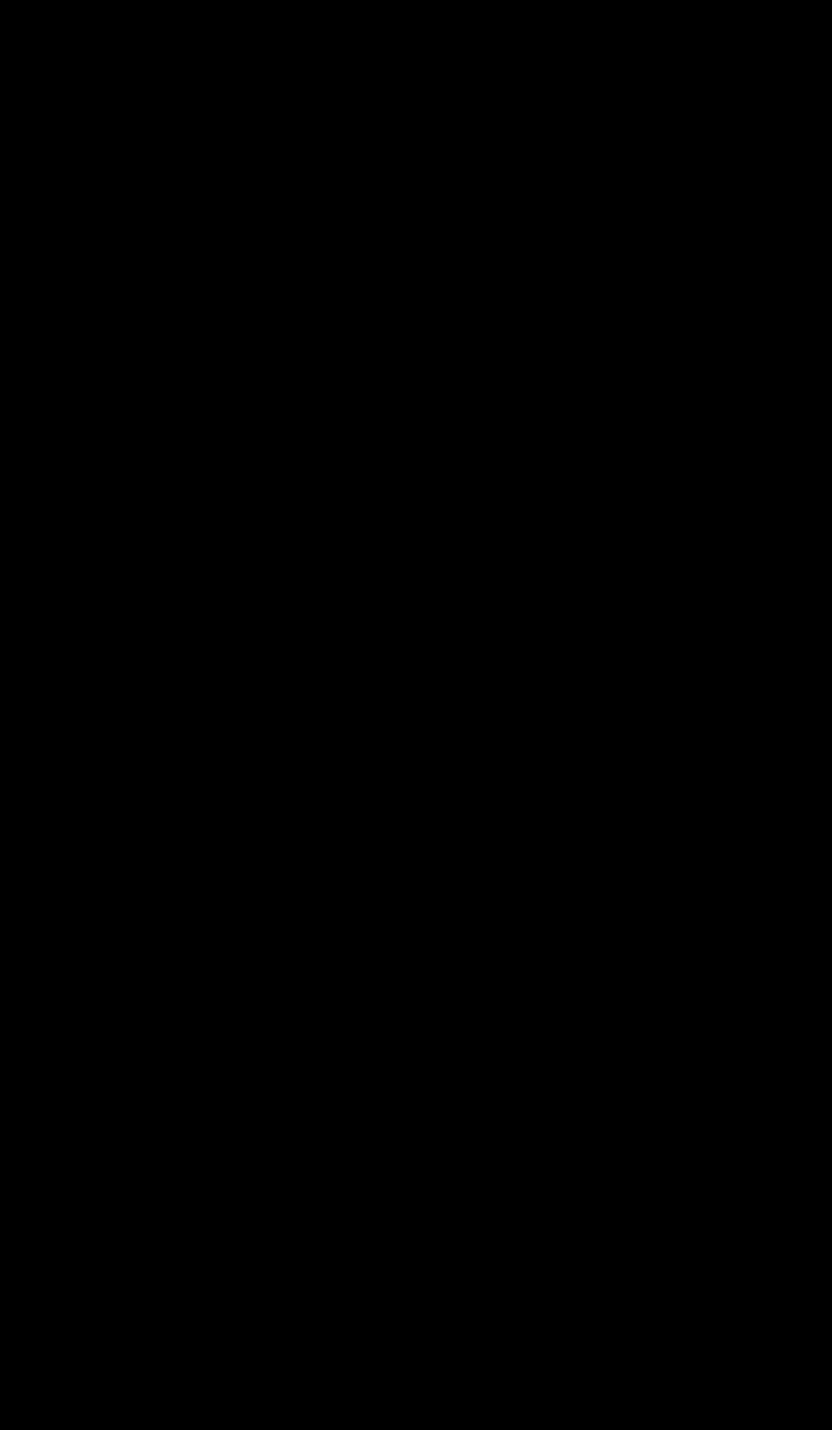
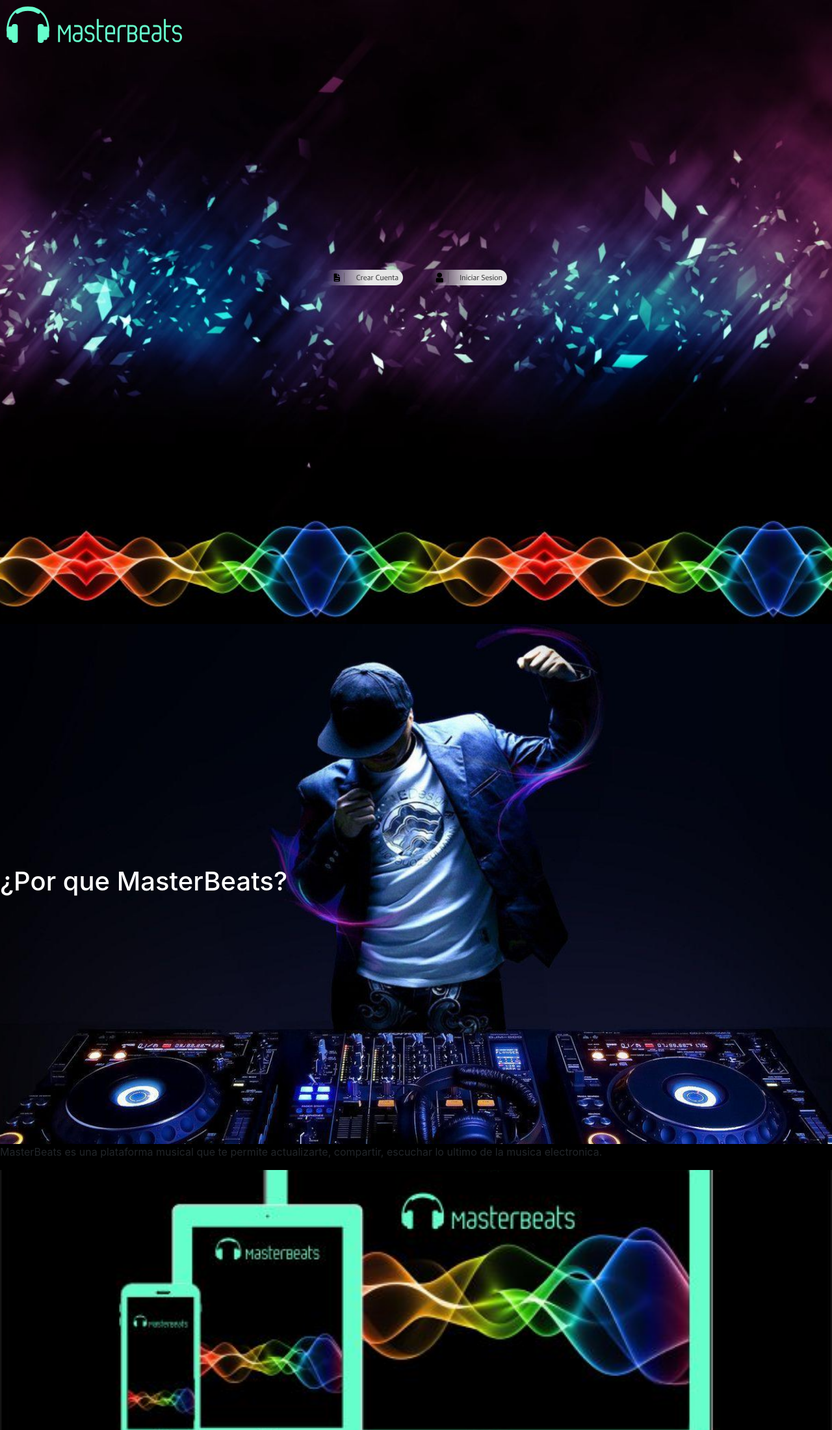
Before and after one commit to marc4emp/MasterBeats, a website: page index.html in a window 1280 px wide. Shown: the whole page at 65% size. Before the commit the page ends 800 px from the top, so only its background shows below. Drawn offline with nearby package versions, Linux system fonts and the light colour scheme.

Commit message:
Index update

```diff
--- a/index.html
+++ b/index.html
@@ -9,14 +9,71 @@
 
     <link rel="stylesheet" href="https://stackpath.bootstrapcdn.com/bootstrap/4.3.1/css/bootstrap.min.css"
         integrity="sha384-ggOyR0iXCbMQv3Xipma34MD+dH/1fQ784/j6cY/iJTQUOhcWr7x9JvoRxT2MZw1T" crossorigin="anonymous">
+    <link rel="stylesheet" href="/css/style.css">
 </head>
 
 <body style="background: black;">
+    <div class="fondo1">
+        <!-- Just an image -->
+        <img src="/img/logo.svg" width="290px" height="" alt="" class="logo">
+        <div class="botonesRegistro d-flex flex-wrap align-content-center justify-content-center">
+            <a href="" class="aBotReg"><img src="/img/crearCuenta.svg" alt="" class="imgBotReg"></a>
+            <a href="" class="aBotReg"><img src="/img/inicioSesion.svg" alt="" class="imgBotReg"></a>
+        </div>
+    </div>
+
+    <div class="fondo2"></div>
+
+    <div class="fondo3 text-white d-flex flex-wrap align-content-center">
+        <h1>¿Por que MasterBeats?</h1>
+    </div>
+
+    <div>
+        <p>MasterBeats es una plataforma musical que te permite actualizarte, compartir, escuchar lo ultimo de la musica
+            electronica.</p>
+    </div>
+
+    <div class="fondo4">
+
+    </div>
 
 
-    <script src="https://code.jquery.com/jquery-3.3.1.slim.min.js" integrity="sha384-q8i/X+965DzO0rT7abK41JStQIAqVgRVzpbzo5smXKp4YfRvH+8abtTE1Pi6jizo" crossorigin="anonymous"></script>
-    <script src="https://cdnjs.cloudflare.com/ajax/libs/popper.js/1.14.7/umd/popper.min.js" integrity="sha384-UO2eT0CpHqdSJQ6hJty5KVphtPhzWj9WO1clHTMGa3JDZwrnQq4sF86dIHNDz0W1" crossorigin="anonymous"></script>
-    <script src="https://stackpath.bootstrapcdn.com/bootstrap/4.3.1/js/bootstrap.min.js" integrity="sha384-JjSmVgyd0p3pXB1rRibZUAYoIIy6OrQ6VrjIEaFf/nJGzIxFDsf4x0xIM+B07jRM" crossorigin="anonymous"></script>
+    <script src="https://code.jquery.com/jquery-3.3.1.slim.min.js"
+        integrity="sha384-q8i/X+965DzO0rT7abK41JStQIAqVgRVzpbzo5smXKp4YfRvH+8abtTE1Pi6jizo"
+        crossorigin="anonymous"></script>
+    <script src="https://cdnjs.cloudflare.com/ajax/libs/popper.js/1.14.7/umd/popper.min.js"
+        integrity="sha384-UO2eT0CpHqdSJQ6hJty5KVphtPhzWj9WO1clHTMGa3JDZwrnQq4sF86dIHNDz0W1"
+        crossorigin="anonymous"></script>
+    <script src="https://stackpath.bootstrapcdn.com/bootstrap/4.3.1/js/bootstrap.min.js"
+        integrity="sha384-JjSmVgyd0p3pXB1rRibZUAYoIIy6OrQ6VrjIEaFf/nJGzIxFDsf4x0xIM+B07jRM"
+        crossorigin="anonymous"></script>
 </body>
 
 </html>
+
+
+
+<!-- <nav class="navbar navbar-expand-lg navbar-light bg-light">
+                            <button class="navbar-toggler" type="button" data-toggle="collapse" data-target="#navbarTogglerDemo03" aria-controls="navbarTogglerDemo03" aria-expanded="false" aria-label="Toggle navigation">
+                              <span class="navbar-toggler-icon"></span>
+                            </button>
+                            <a class="navbar-brand" href="#">Navbar</a>
+
+                            <div class="collapse navbar-collapse" id="navbarTogglerDemo03">
+                              <ul class="navbar-nav mr-auto mt-2 mt-lg-0">
+                                <li class="nav-item active">
+                                  <a class="nav-link" href="#">Home <span class="sr-only">(current)</span></a>
+                                </li>
+                                <li class="nav-item">
+                                  <a class="nav-link" href="#">Link</a>
+                                </li>
+                                <li class="nav-item">
+                                  <a class="nav-link disabled" href="#" tabindex="-1" aria-disabled="true">Disabled</a>
+                                </li>
+                              </ul>
+                              <form class="form-inline my-2 my-lg-0">
+                                <input class="form-control mr-sm-2" type="search" placeholder="Search" aria-label="Search">
+                                <button class="btn btn-outline-success my-2 my-sm-0" type="submit">Search</button>
+                              </form>
+                            </div>
+                          </nav> -->
```
